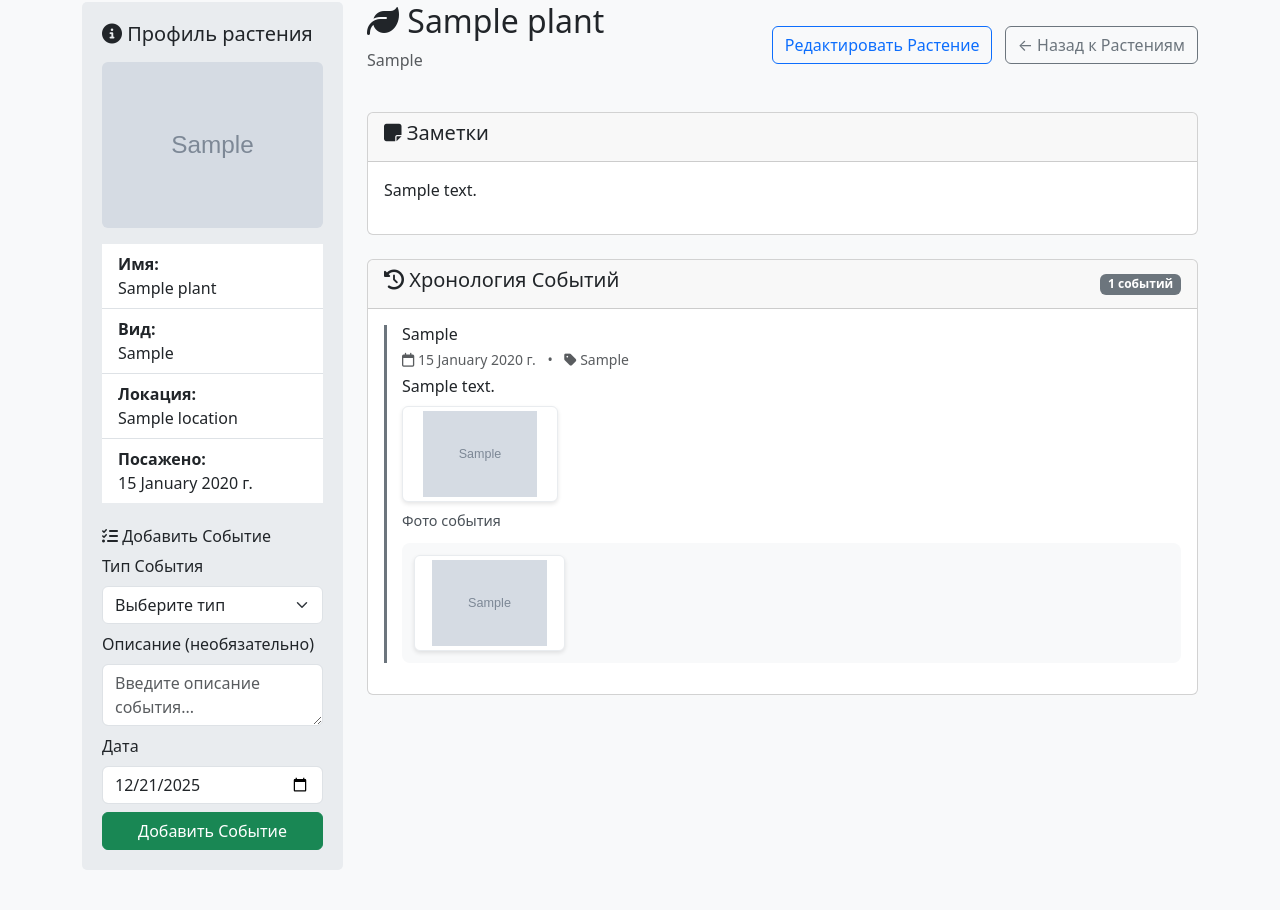
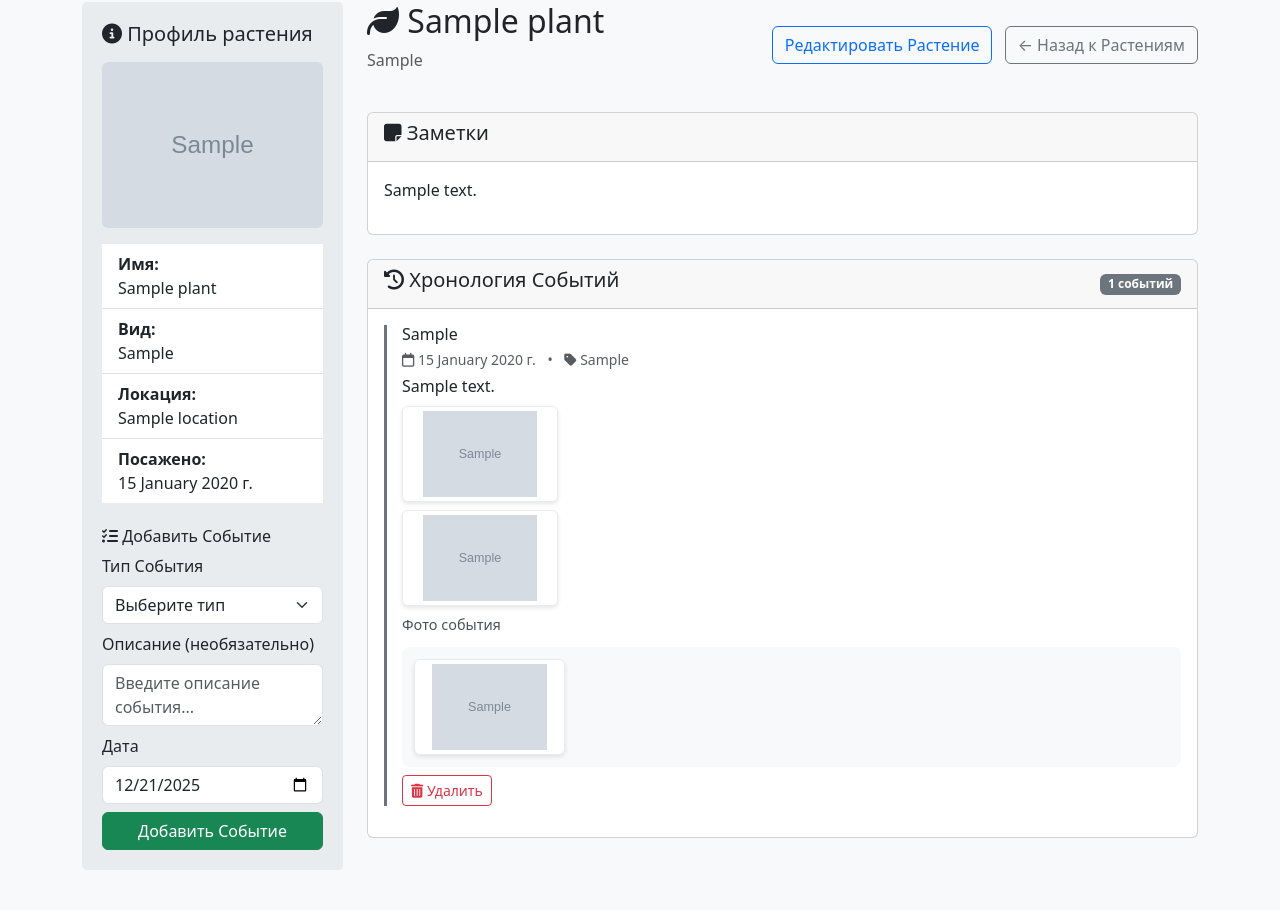
Before and after one commit to v0van4eg/PlantPlan, a Flask app: page /plant/1 in a window 1280 px wide. Shown: the part 98-1008 px from the top of the page. Run offline with Flask 3, Linux system fonts and the light colour scheme; data comes from the database, SQL or seed files in the repository; tables that the repository leaves empty hold one stand-in row (values such as "Sample post"); grey boxes marked "Sample" are stand-in pictures.

Commit message:
**Add Event Deletion with File Cleanup**
- Updated `templates/plant_detail.html`: Added delete button for each event in the timeline with confirmation dialog
- Enhanced form submission to include `onsubmit="return confirm(...)"` for user safety
- Ensured deletion removes associated files (photo_filename and photos) from static storage
- Maintained consistent UI/UX with existing design patterns

Implemented secure, user-friendly event deletion that automatically cleans up related media files.

```diff
--- a/templates/plant_detail.html
+++ b/templates/plant_detail.html
@@ -243,6 +243,13 @@
                         </div>
                         {% endif %}
 
+                        {% if event.photo_filename or event.photos %}
+                        {% if event.photo_filename %}
+                        <div class="mt-2">
+                            <img src="{{ url_for('static', filename=event.photo_filename) }}" alt="Event photo" class="img-thumbnail photo-item">
+                        </div>
+                        {% endif %}
+
                         {% if event.photos %}
                         <div class="mt-2">
                             <div class="photo-gallery-title">Фото события</div>
@@ -253,6 +260,16 @@
                             </div>
                         </div>
                         {% endif %}
+                        {% endif %}
+
+                        <!-- Delete button -->
+                        <div class="mt-2">
+                            <form method="POST" action="{{ url_for('delete_event', event_id=event.id) }}" style="display:inline;" onsubmit="return confirm('Вы уверены, что хотите удалить это событие? Все связанные файлы также будут удалены.')">
+                                <button type="submit" class="btn btn-sm btn-outline-danger">
+                                    <i class="fas fa-trash-alt"></i> Удалить
+                                </button>
+                            </form>
+                        </div>
                     </div>
                     {% endfor %}
                 {% else %}
```
Also changed, not shown: 1 other file.
